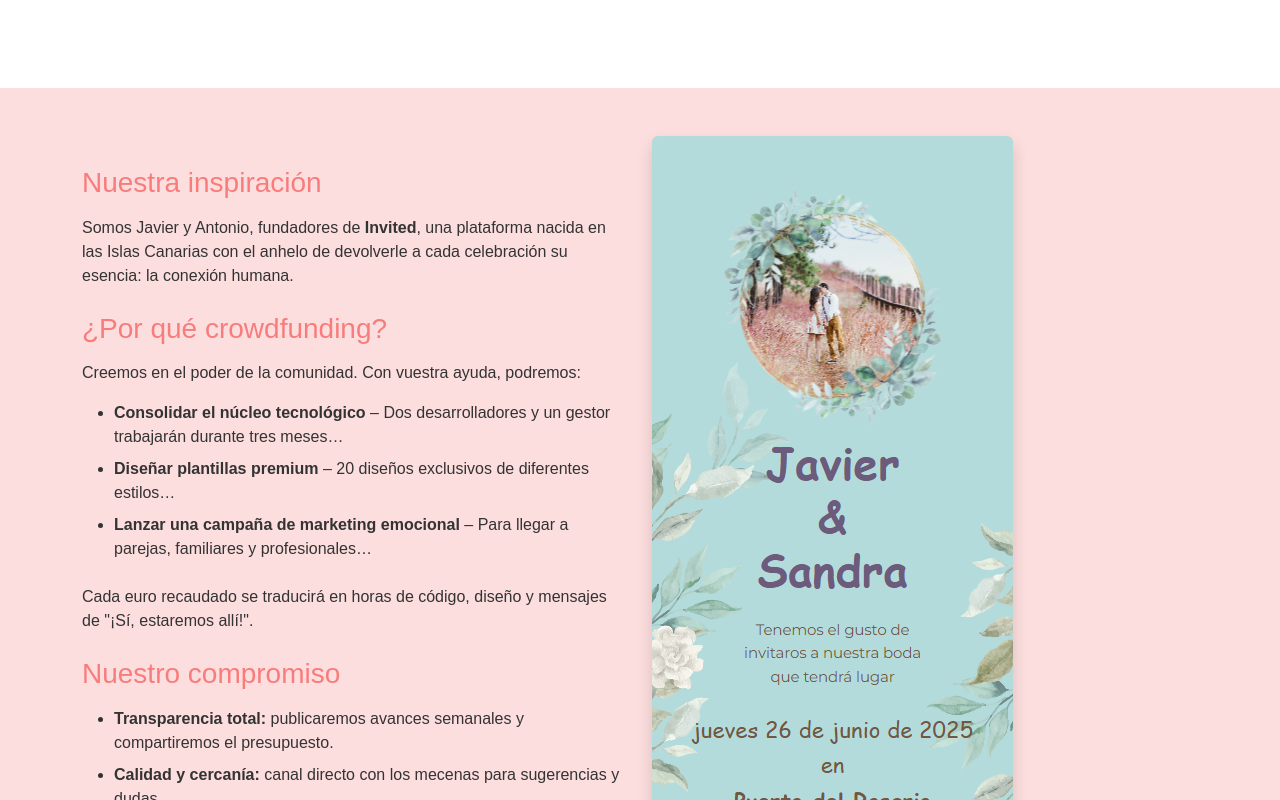
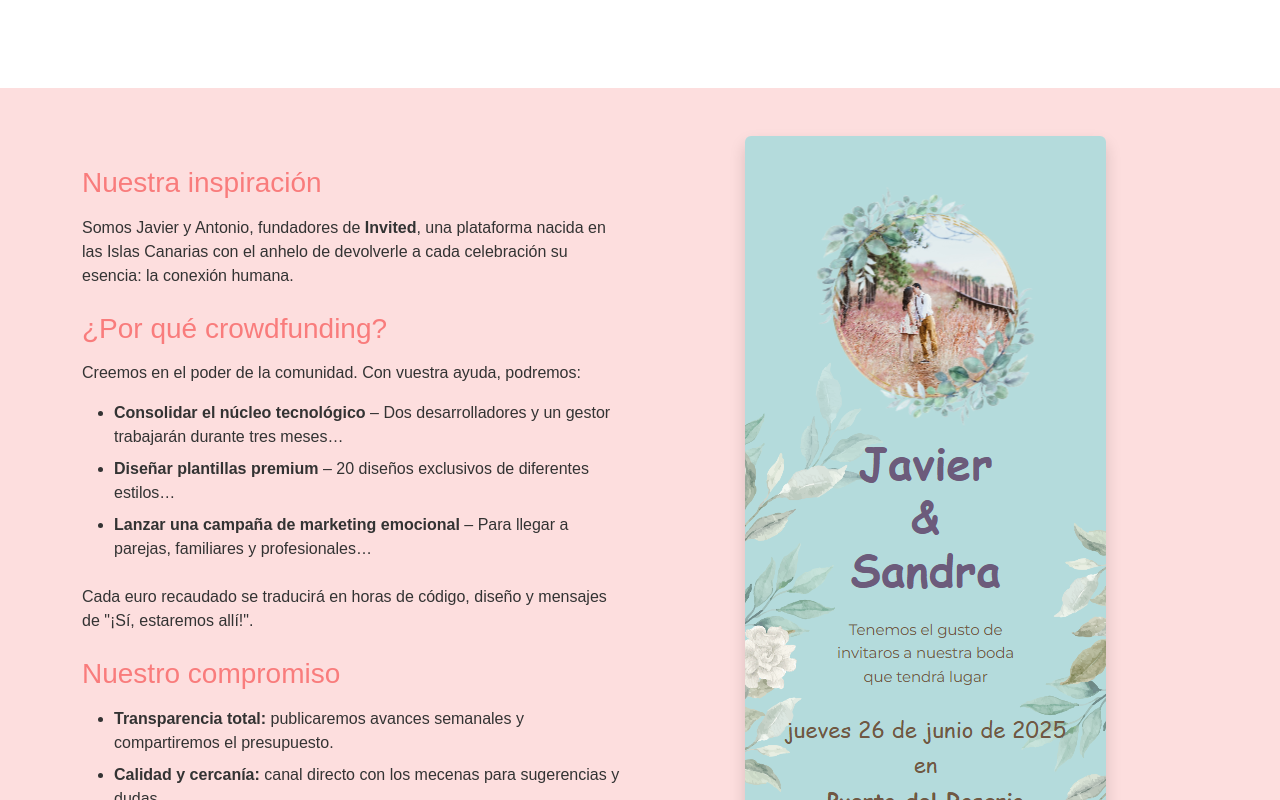
Before and after one commit to APAInsular/invited-front, a React (Create React App) app: page /crowfunding in a window 1280 px wide. Shown: the part 1260-2060 px from the top of the page. Built offline with nearby package versions, Linux system fonts and the light colour scheme; no server answers; a web font is replaced by a local one.

Commit message:
about us

```diff
--- a/src/pages/Crowfunding.jsx
+++ b/src/pages/Crowfunding.jsx
@@ -245,7 +245,7 @@
                                     <li className="mb-2"><strong>Escalabilidad:</strong> ampliaremos Invited a cumpleaños, bautizos y más si superamos el objetivo.</li>
                                 </ul>
                             </div>
-                            <div className="col-lg-6">
+                            <div className="col-lg-6 d-flex justify-content-center">
                                 <img
                                     src="/images/Plantilla_1.png"
                                     alt="Javier y Antonio trabajando en Invited"
```
